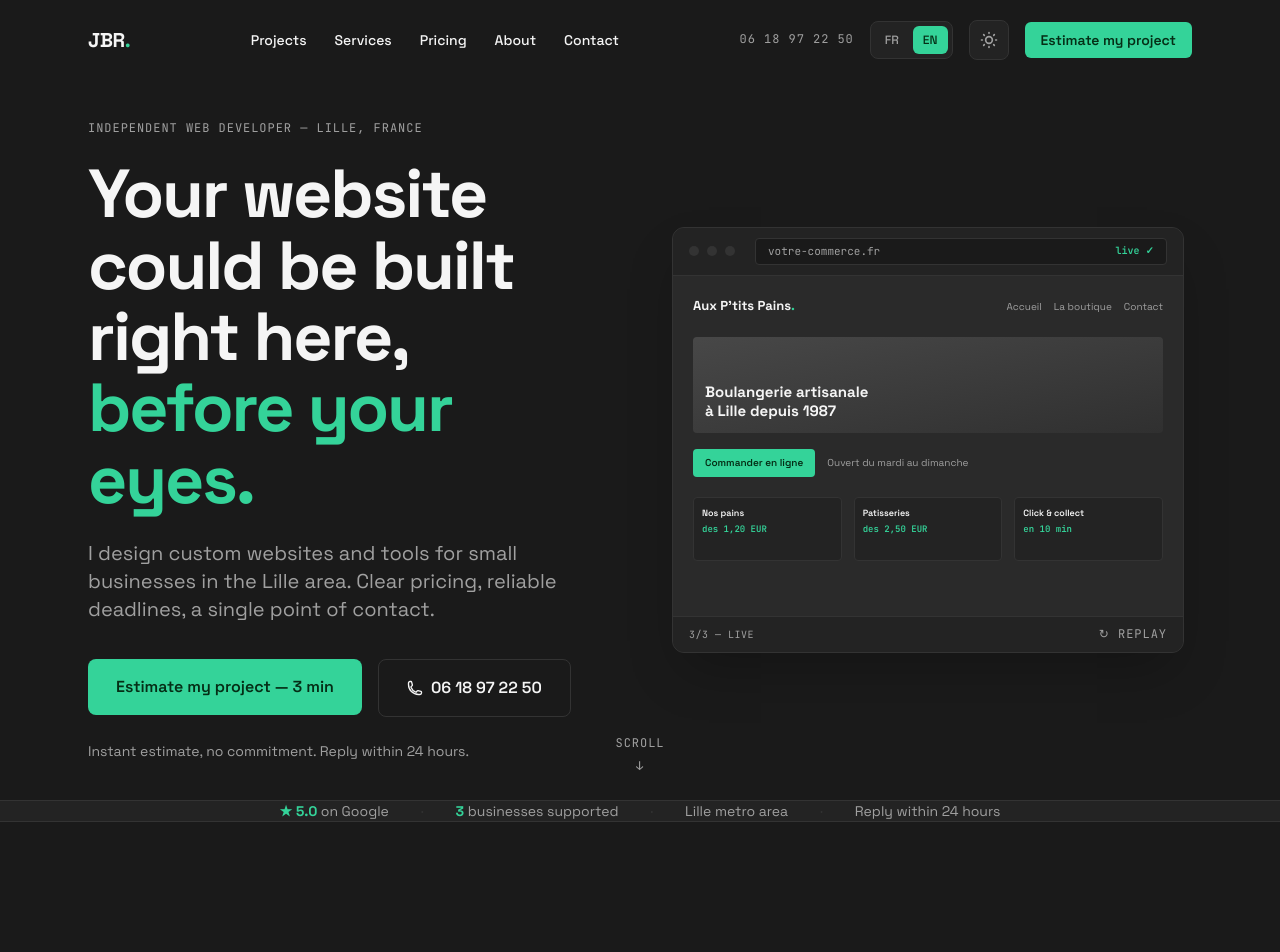
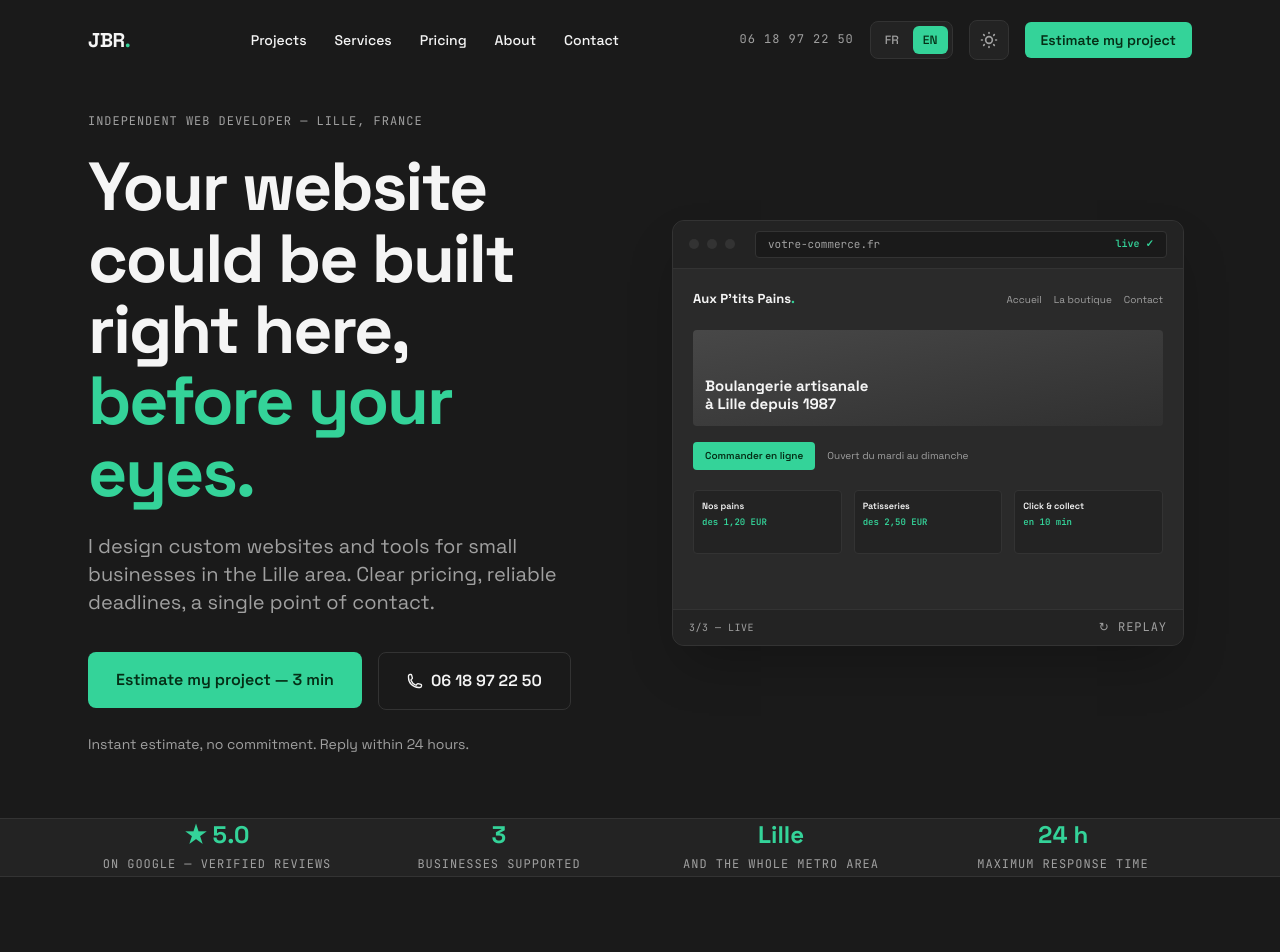
Before and after one commit to Jeeiib/portfolio-jbr-development, a Next.js app: page /en in a window 1280 px wide. Shown: the top 952 px of the page. Built offline with nearby package versions, Linux system fonts and the light colour scheme.

Commit message:
fix(ui): barre de preuve en stats lisibles, CTA a fond propre (coutures de sections), hero sans vide mort

```diff
--- a/src/components/sections/Hero.tsx
+++ b/src/components/sections/Hero.tsx
@@ -2,7 +2,6 @@
 
 import Link from "next/link";
 import { useTranslations, useLocale } from "next-intl";
-import SmoothScrollLink from "@/components/ui/SmoothScrollLink";
 import ChantierScene from "@/components/hero/ChantierScene";
 import { siteConfig } from "@/data/siteConfig";
 import { useAnalytics } from "@/hooks/useAnalytics";
@@ -13,7 +12,7 @@ export default function Hero() {
   const { trackEvent } = useAnalytics();
 
   return (
-    <section className="relative min-h-screen flex items-center pt-20">
+    <section className="relative min-h-[88svh] flex items-center pt-28 pb-16">
       <div className="section-container py-12 lg:py-20">
         <div className="grid grid-cols-1 lg:grid-cols-2 gap-12 lg:gap-16 items-center">
           {/* Message + CTA — visibles dès la première frame, aucun contenu n'attend l'animation */}
@@ -61,16 +60,6 @@ export default function Hero() {
         </div>
       </div>
 
-      {/* Indicateur de scroll sobre */}
-      <div className="hidden md:block absolute bottom-6 left-1/2 -translate-x-1/2">
-        <SmoothScrollLink
-          href="#projets"
-          className="annotation flex flex-col items-center gap-1 hover:text-[var(--accent)] transition-colors"
-        >
-          <span>{t("scroll")}</span>
-          <span aria-hidden="true">↓</span>
-        </SmoothScrollLink>
-      </div>
     </section>
   );
 }
--- a/src/components/sections/ProofStrip.tsx
+++ b/src/components/sections/ProofStrip.tsx
@@ -5,36 +5,48 @@ import { siteConfig } from "@/data/siteConfig";
 import { useAnalytics } from "@/hooks/useAnalytics";
 
 /**
- * Bandeau de preuve immédiat sous le hero : avis Google, clients, zone,
- * délai de réponse. Les chiffres sont les seuls éléments en accent.
+ * Barre de preuve immédiate sous le hero : quatre faits, chacun en
+ * valeur + étiquette façon relevé de chantier. Les valeurs sont les
+ * seuls éléments en accent.
  */
 export default function ProofStrip() {
   const t = useTranslations("proofStrip");
   const { trackEvent } = useAnalytics();
 
+  const items = [
+    { value: `★ ${t("rating")}`, label: t("ratingLabel"), href: siteConfig.googleReviewsUrl },
+    { value: "3", label: t("clients") },
+    { value: "Lille", label: t("area") },
+    { value: "24 h", label: t("response") },
+  ];
+
   return (
     <div className="border-y border-[var(--border)] bg-[var(--background-secondary)]">
-      <div className="section-container py-4">
-        <ul className="flex flex-wrap items-center justify-center gap-x-8 gap-y-2 text-sm text-[var(--foreground-secondary)]">
-          <li>
+      <div className="section-container py-8">
+        <ul className="grid grid-cols-2 md:grid-cols-4 gap-x-6 gap-y-8 text-center">
+          {items.map((item) => (
+            <li key={item.label}>
+              {item.href ? (
                 <a
-              href={siteConfig.googleReviewsUrl}
+                  href={item.href}
                   target="_blank"
                   rel="noopener noreferrer"
                   onClick={() => trackEvent("google_review_click", { from: "proof-strip" })}
-              className="hover:opacity-80 transition-opacity"
+                  className="group inline-block"
                 >
-              <span className="proof">★ {t("rating")}</span> {t("ratingLabel")}
+                  <p className="proof text-2xl mb-1 transition-opacity group-hover:opacity-80">
+                    {item.value}
+                  </p>
+                  <p className="annotation">{item.label}</p>
                 </a>
+              ) : (
+                <>
+                  <p className="proof text-2xl mb-1">{item.value}</p>
+                  <p className="annotation">{item.label}</p>
+                </>
+              )}
             </li>
-          <li aria-hidden="true" className="hidden sm:block text-[var(--border)]">·</li>
-          <li>
-            <span className="proof">3</span> {t("clients")}
-          </li>
-          <li aria-hidden="true" className="hidden sm:block text-[var(--border)]">·</li>
-          <li>{t("area")}</li>
-          <li aria-hidden="true" className="hidden sm:block text-[var(--border)]">·</li>
-          <li>{t("response")}</li>
+          ))}
         </ul>
       </div>
     </div>
--- a/src/components/ui/BriefCTA.tsx
+++ b/src/components/ui/BriefCTA.tsx
@@ -20,7 +20,10 @@ export default function BriefCTA({ from }: BriefCTAProps) {
   const { trackEvent } = useAnalytics();
 
   return (
-    <div className="section-container py-14">
+    // Section à fond explicite : les coutures d'alternance de fond tombent
+    // sur les bords de la section, jamais sur la carte elle-même.
+    <section className="bg-[var(--background)] py-16 md:py-20">
+      <div className="section-container">
       <div className="rounded-xl border border-dashed border-[var(--accent)] bg-[var(--accent)]/5 px-6 py-10 sm:px-10 text-center">
         <p className="annotation mb-3">{t("annotation")}</p>
         <h2 className="text-2xl sm:text-3xl font-bold mb-3">{t("title")}</h2>
@@ -56,6 +59,7 @@ export default function BriefCTA({ from }: BriefCTAProps) {
           </div>
         </div>
       </div>
-    </div>
+      </div>
+    </section>
   );
 }
--- a/src/messages/en.json
+++ b/src/messages/en.json
@@ -16,7 +16,6 @@
     "subtitle": "I design custom websites and tools for small businesses in the Lille area. Clear pricing, reliable deadlines, a single point of contact.",
     "ctaPrimary": "Estimate my project — 3 min",
     "reassurance": "Instant estimate, no commitment. Reply within 24 hours.",
-    "scroll": "Scroll",
     "scene": {
       "online": "live ✓",
       "imageSlot": "image",
@@ -1113,10 +1112,10 @@
   },
   "proofStrip": {
     "rating": "5.0",
-    "ratingLabel": "on Google",
+    "ratingLabel": "on Google — verified reviews",
     "clients": "businesses supported",
-    "area": "Lille metro area",
-    "response": "Reply within 24 hours"
+    "area": "and the whole metro area",
+    "response": "maximum response time"
   },
   "offers": {
     "label": "Offers",
```
Also changed, not shown: src/messages/fr.json. Lines whose indentation alone changed are shown as unchanged.
